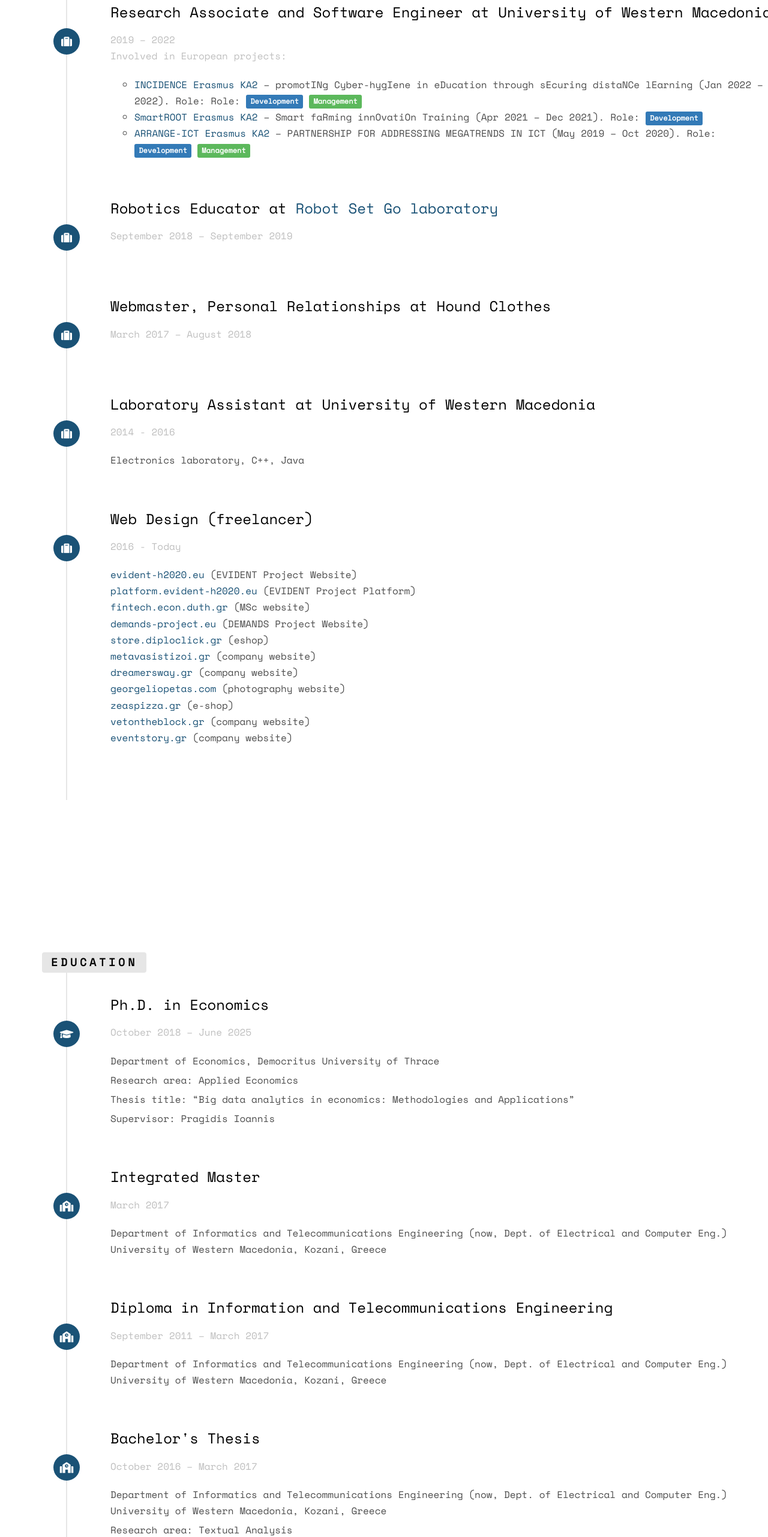
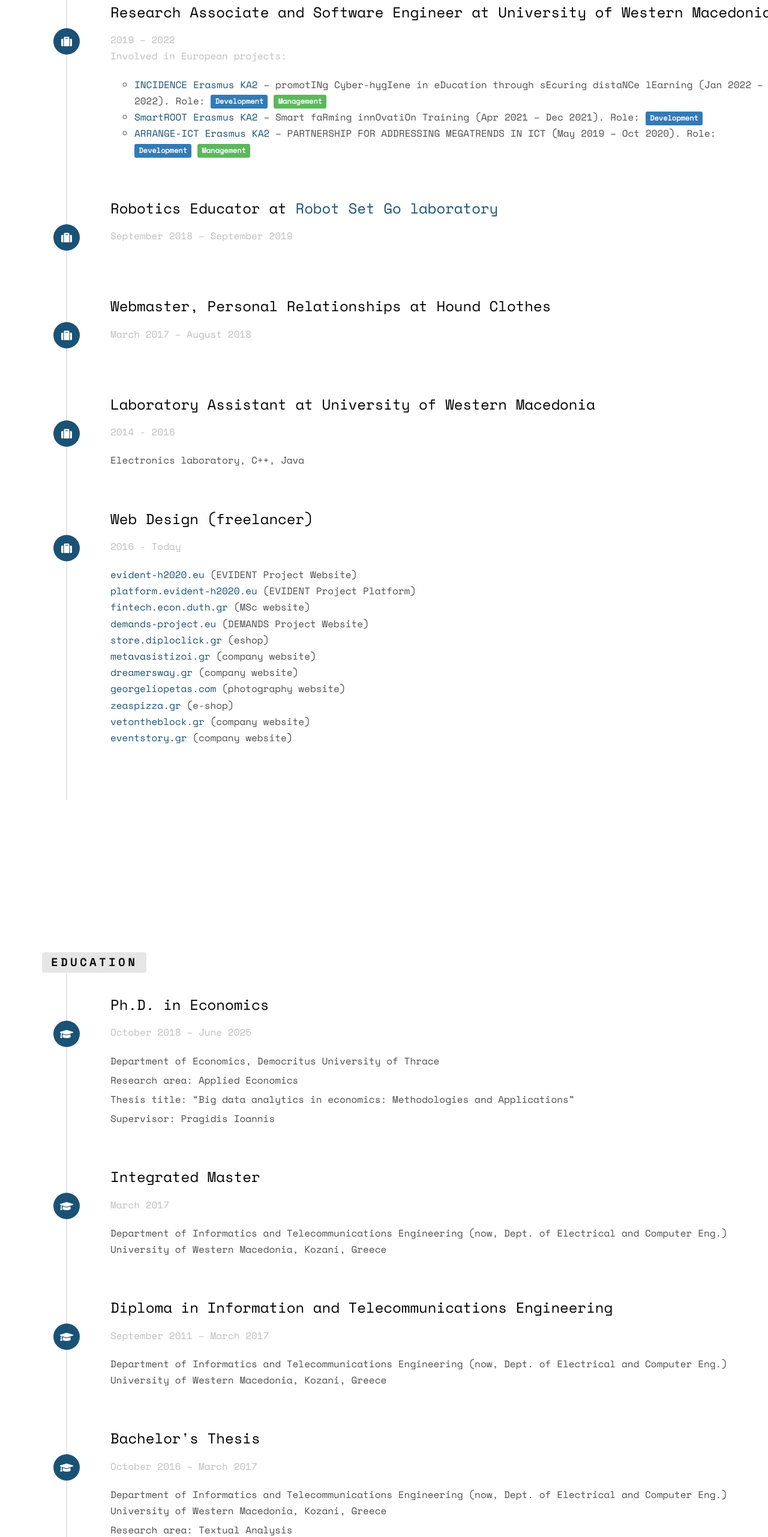
Before and after one commit to KarypidisParis/karypidisparis.github.io, a plain HTML site: page index.html in a window 1280 px wide. Shown: the part 2700-5263 px from the top of the page at 60% size. Drawn offline with nearby package versions, Linux system fonts and the light colour scheme; some packages are replaced by stand-ins of ours; no server answers.

Commit message:
Icons corrected

```diff
--- a/index.html
+++ b/index.html
@@ -192,7 +192,7 @@
 								</div>
 								<div class="timeline-body">
 									<ul>
-										<li><a href="https://erasmus-plus.ec.europa.eu/projects/search/details/2020-1-SE01-KA226-HE-092518" target="_blank">INCIDENCE Erasmus KA2</a> – promotINg Cyber-hygIene in eDucation through sEcuring distaNCe lEarning (Jan 2022 – Dec 2022). Role: Role: <span class="label label-primary">Development</span><span class="label label-success" style="margin-left: 10px;">Management</span></li>
+										<li><a href="https://erasmus-plus.ec.europa.eu/projects/search/details/2020-1-SE01-KA226-HE-092518" target="_blank">INCIDENCE Erasmus KA2</a> – promotINg Cyber-hygIene in eDucation through sEcuring distaNCe lEarning (Jan 2022 – Dec 2022). Role: <span class="label label-primary">Development</span><span class="label label-success" style="margin-left: 10px;">Management</span></li>
 										<li><a href="https://erasmus-plus.ec.europa.eu/projects/search/details/2020-1-EL01-KA203-079109" target="_blank">SmartROOT Erasmus KA2</a> – Smart faRming innOvatiOn Training (Apr 2021 – Dec 2021). Role: <span class="label label-primary">Development</span></li>
 										<li><a href="https://erasmus-plus.ec.europa.eu/projects/search/details/2018-1-BG01-KA203-048023" target="_blank">ARRANGE-ICT Erasmus KA2</a> – PARTNERSHIP FOR ADDRESSING MEGATRENDS IN ICT (May 2019 – Oct 2020). Role: <span class="label label-primary">Development</span><span class="label label-success" style="margin-left: 10px;">Management</span></li>
 									</ul>
@@ -285,7 +285,7 @@
 							</div>
 						</li>
 						<li class="timeline-unverted animate-box" style="text-align: left; margin-bottom: 70px;">
-							<div class="timeline-badge" style="left: 3.5%"><i class="fas fa-school"></i></div>
+							<div class="timeline-badge" style="left: 3.5%"><i class="fas fa-graduation-cap"></i></div>
 							<div class="timeline-panel">
 								<div class="timeline-heading">
 									<h3 class="timeline-title">Integrated Master</h3>
@@ -298,7 +298,7 @@
 							</div>
 						</li>
 						<li class="timeline-unverted animate-box" style="text-align: left; margin-bottom: 70px;">
-							<div class="timeline-badge" style="left: 3.5%"><i class="fas fa-school"></i></div>
+							<div class="timeline-badge" style="left: 3.5%"><i class="fas fa-graduation-cap"></i></div>
 							<div class="timeline-panel">
 								<div class="timeline-heading">
 									<h3 class="timeline-title">Diploma in Information and Telecommunications Engineering</h3>
@@ -311,7 +311,7 @@
 							</div>
 						</li>
 						<li class="timeline-unverted animate-box" style="text-align: left; margin-bottom: 70px;">
-							<div class="timeline-badge" style="left: 3.5%"><i class="fas fa-school"></i></div>
+							<div class="timeline-badge" style="left: 3.5%"><i class="fas fa-graduation-cap"></i></div>
 							<div class="timeline-panel">
 								<div class="timeline-heading">
 									<h3 class="timeline-title">Bachelor's Thesis</h3>
@@ -327,7 +327,7 @@
 							</div>
 						</li>
 						<li class="timeline-unverted animate-box" style="text-align: left; margin-bottom: 70px;">
-							<div class="timeline-badge" style="left: 3.5%"><i class="fas fa-globe"></i></div>
+							<div class="timeline-badge" style="left: 3.5%"><i class="fas fa-graduation-cap"></i></div>
 							<div class="timeline-panel">
 								<div class="timeline-heading">
 									<h3 class="timeline-title">Erasmus+</h3>
@@ -339,7 +339,7 @@
 							</div>
 						</li>
 						<li class="timeline-unverted animate-box" style="text-align: left; margin-bottom: 70px;">
-							<div class="timeline-badge" style="left: 3.5%"><i class="fas fa-cogs"></i></div>
+							<div class="timeline-badge" style="left: 3.5%"><i class="fas fa-graduation-cap"></i></div>
 							<div class="timeline-panel">
 								<div class="timeline-heading">
 									<h3 class="timeline-title">Internship</h3>
```
